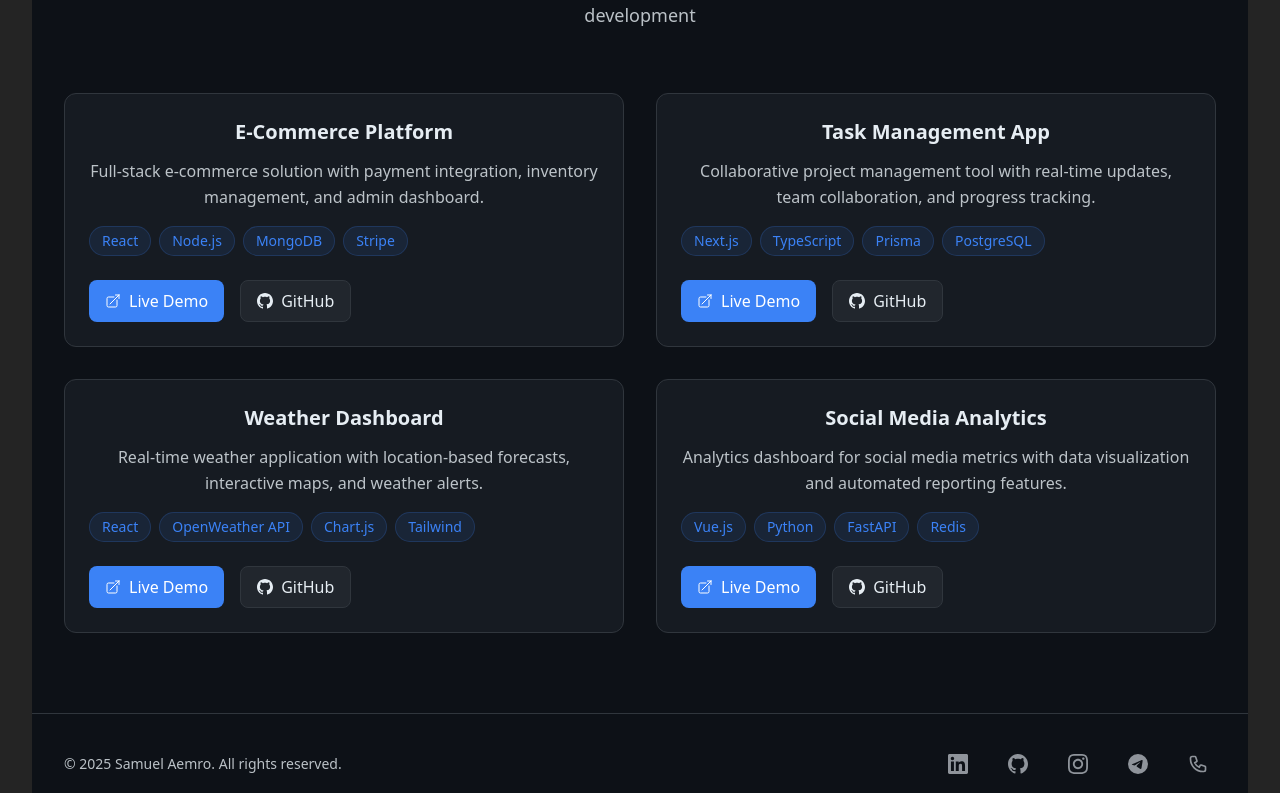
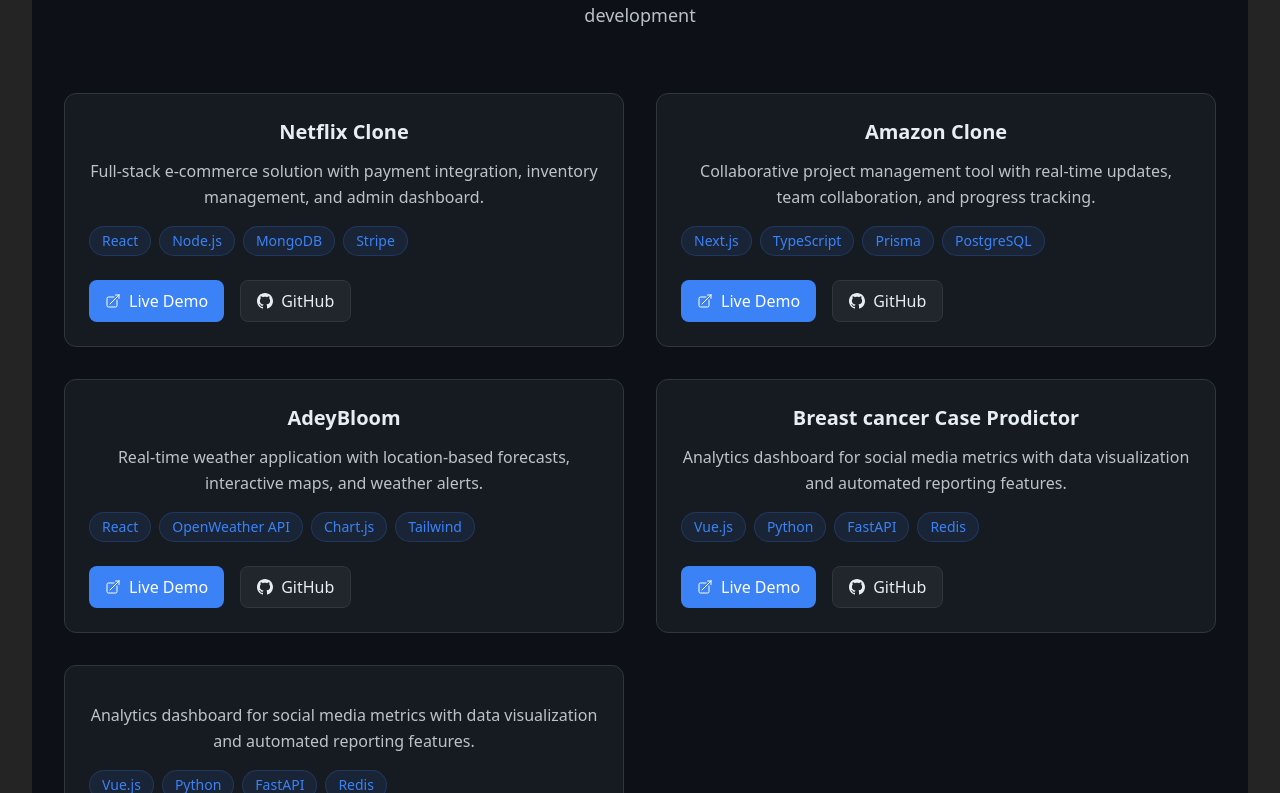
Before and after one commit to samuelAemro12/portfolio-app, a React (Vite) app: page / in a window 1280 px wide. Shown: the part 1807-2600 px from the top of the page. Built offline with nearby package versions, Linux system fonts and the light colour scheme.

Commit message:
wip: update info

```diff
--- a/src/components/Footer.tsx
+++ b/src/components/Footer.tsx
@@ -4,7 +4,7 @@ const Footer = () => {
   const socialLinks = [
     {
       name: 'LinkedIn',
-      url: 'https://linkedin.com/in/samuel-aemro',
+      url: 'https://linkedin.com/in/samuelaemro',
       icon: (
         <svg className="w-5 h-5" fill="currentColor" viewBox="0 0 24 24">
           <path d="M20.447 20.452h-3.554v-5.569c0-1.328-.027-3.037-1.852-3.037-1.853 0-2.136 1.445-2.136 2.939v5.667H9.351V9h3.414v1.561h.046c.477-.9 1.637-1.85 3.37-1.85 3.601 0 4.267 2.37 4.267 5.455v6.286zM5.337 7.433c-1.144 0-2.063-.926-2.063-2.065 0-1.138.92-2.063 2.063-2.063 1.14 0 2.064.925 2.064 2.063 0 1.139-.925 2.065-2.064 2.065zm1.782 13.019H3.555V9h3.564v11.452zM22.225 0H1.771C.792 0 0 .774 0 1.729v20.542C0 23.227.792 24 1.771 24h20.451C23.2 24 24 23.227 24 22.271V1.729C24 .774 23.2 0 22.222 0h.003z"/>
@@ -13,7 +13,7 @@ const Footer = () => {
     },
     {
       name: 'GitHub',
-      url: 'https://github.com/samuel-aemro',
+      url: 'https://github.com/samuelAemro12',
       icon: (
         <svg className="w-5 h-5" fill="currentColor" viewBox="0 0 24 24">
           <path d="M12 0c-6.626 0-12 5.373-12 12 0 5.302 3.438 9.8 8.207 11.387.599.111.793-.261.793-.577v-2.234c-3.338.726-4.033-1.416-4.033-1.416-.546-1.387-1.333-1.756-1.333-1.756-1.089-.745.083-.729.083-.729 1.205.084 1.839 1.237 1.839 1.237 1.07 1.834 2.807 1.304 3.492.997.107-.775.418-1.305.762-1.604-2.665-.305-5.467-1.334-5.467-5.931 0-1.311.469-2.381 1.236-3.221-.124-.303-.535-1.524.117-3.176 0 0 1.008-.322 3.301 1.23.957-.266 1.983-.399 3.003-.404 1.02.005 2.047.138 3.006.404 2.291-1.552 3.297-1.23 3.297-1.23.653 1.653.242 2.874.118 3.176.77.84 1.235 1.911 1.235 3.221 0 4.609-2.807 5.624-5.479 5.921.43.372.823 1.102.823 2.222v3.293c0 .319.192.694.801.576 4.765-1.589 8.199-6.086 8.199-11.386 0-6.627-5.373-12-12-12z"/>
@@ -22,7 +22,7 @@ const Footer = () => {
     },
     {
       name: 'Instagram',
-      url: 'https://instagram.com/samuel_aemro',
+      url: 'https://instagram.com/sam.ae_m',
       icon: (
         <svg className="w-5 h-5" fill="currentColor" viewBox="0 0 24 24">
           <path d="M12 2.163c3.204 0 3.584.012 4.85.07 3.252.148 4.771 1.691 4.919 4.919.058 1.265.069 1.645.069 4.849 0 3.205-.012 3.584-.069 4.849-.149 3.225-1.664 4.771-4.919 4.919-1.266.058-1.644.07-4.85.07-3.204 0-3.584-.012-4.849-.07-3.26-.149-4.771-1.699-4.919-4.92-.058-1.265-.07-1.644-.07-4.849 0-3.204.013-3.583.07-4.849.149-3.227 1.664-4.771 4.919-4.919 1.266-.057 1.645-.069 4.849-.069zm0-2.163c-3.259 0-3.667.014-4.947.072-4.358.2-6.78 2.618-6.98 6.98-.059 1.281-.073 1.689-.073 4.948 0 3.259.014 3.668.072 4.948.2 4.358 2.618 6.78 6.98 6.98 1.281.058 1.689.072 4.948.072 3.259 0 3.668-.014 4.948-.072 4.354-.2 6.782-2.618 6.979-6.98.059-1.28.073-1.689.073-4.948 0-3.259-.014-3.667-.072-4.947-.196-4.354-2.617-6.78-6.979-6.98-1.281-.059-1.69-.073-4.949-.073zm0 5.838c-3.403 0-6.162 2.759-6.162 6.162s2.759 6.163 6.162 6.163 6.162-2.759 6.162-6.163c0-3.403-2.759-6.162-6.162-6.162zm0 10.162c-2.209 0-4-1.79-4-4 0-2.209 1.791-4 4-4s4 1.791 4 4c0 2.21-1.791 4-4 4zm6.406-11.845c-.796 0-1.441.645-1.441 1.44s.645 1.44 1.441 1.44c.795 0 1.439-.645 1.439-1.44s-.644-1.44-1.439-1.44z"/>
@@ -31,7 +31,7 @@ const Footer = () => {
     },
     {
       name: 'Telegram',
-      url: 'https://t.me/samuel_aemro',
+      url: 'https://t.me/lone_vel_pride',
       icon: (
         <svg className="w-5 h-5" fill="currentColor" viewBox="0 0 24 24">
           <path d="M11.944 0A12 12 0 0 0 0 12a12 12 0 0 0 12 12 12 12 0 0 0 12-12A12 12 0 0 0 12 0a12 12 0 0 0-.056 0zm4.962 7.224c.1-.002.321.023.465.14a.506.506 0 0 1 .171.325c.016.093.036.306.02.472-.18 1.898-.962 6.502-1.36 8.627-.168.9-.499 1.201-.82 1.23-.696.065-1.225-.46-1.9-.902-1.056-.693-1.653-1.124-2.678-1.8-1.185-.78-.417-1.21.258-1.91.177-.184 3.247-2.977 3.307-3.23.007-.032.014-.15-.056-.212s-.174-.041-.249-.024c-.106.024-1.793 1.14-5.061 3.345-.48.33-.913.49-1.302.48-.428-.008-1.252-.241-1.865-.44-.752-.245-1.349-.374-1.297-.789.027-.216.325-.437.893-.663 3.498-1.524 5.83-2.529 6.998-3.014 3.332-1.386 4.025-1.627 4.476-1.635z"/>
@@ -78,7 +78,7 @@ const Footer = () => {
 
             {/* Phone Number */}
             <motion.a
-              href="tel:+1234567890"
+              href="tel:+251-902329031"
               initial={{ opacity: 0, y: 20 }}
               whileInView={{ opacity: 1, y: 0 }}
               transition={{ duration: 0.6, delay: 0.4 }}
--- a/src/components/Projects.tsx
+++ b/src/components/Projects.tsx
@@ -4,28 +4,35 @@ import { ArrowTopRightOnSquareIcon } from '@heroicons/react/24/outline';
 const Projects = () => {
   const projects = [
     {
-      title: "E-Commerce Platform",
+      title: "Netflix Clone",
       description: "Full-stack e-commerce solution with payment integration, inventory management, and admin dashboard.",
       techStack: ["React", "Node.js", "MongoDB", "Stripe"],
       liveDemo: "https://demo.example.com",
       github: "https://github.com/username/ecommerce"
     },
     {
-      title: "Task Management App",
+      title: "Amazon Clone",
       description: "Collaborative project management tool with real-time updates, team collaboration, and progress tracking.",
       techStack: ["Next.js", "TypeScript", "Prisma", "PostgreSQL"],
       liveDemo: "https://tasks.example.com",
       github: "https://github.com/username/task-manager"
     },
     {
-      title: "Weather Dashboard",
+      title: "AdeyBloom",
       description: "Real-time weather application with location-based forecasts, interactive maps, and weather alerts.",
       techStack: ["React", "OpenWeather API", "Chart.js", "Tailwind"],
       liveDemo: "https://weather.example.com",
       github: "https://github.com/username/weather-app"
     },
     {
-      title: "Social Media Analytics",
+      title: "Breast cancer Case Prodictor",
+      description: "Analytics dashboard for social media metrics with data visualization and automated reporting features.",
+      techStack: ["Vue.js", "Python", "FastAPI", "Redis"],
+      liveDemo: "https://analytics.example.com",
+      github: "https://github.com/username/social-analytics"
+    },
+    {
+      title: "",
       description: "Analytics dashboard for social media metrics with data visualization and automated reporting features.",
       techStack: ["Vue.js", "Python", "FastAPI", "Redis"],
       liveDemo: "https://analytics.example.com",
```
